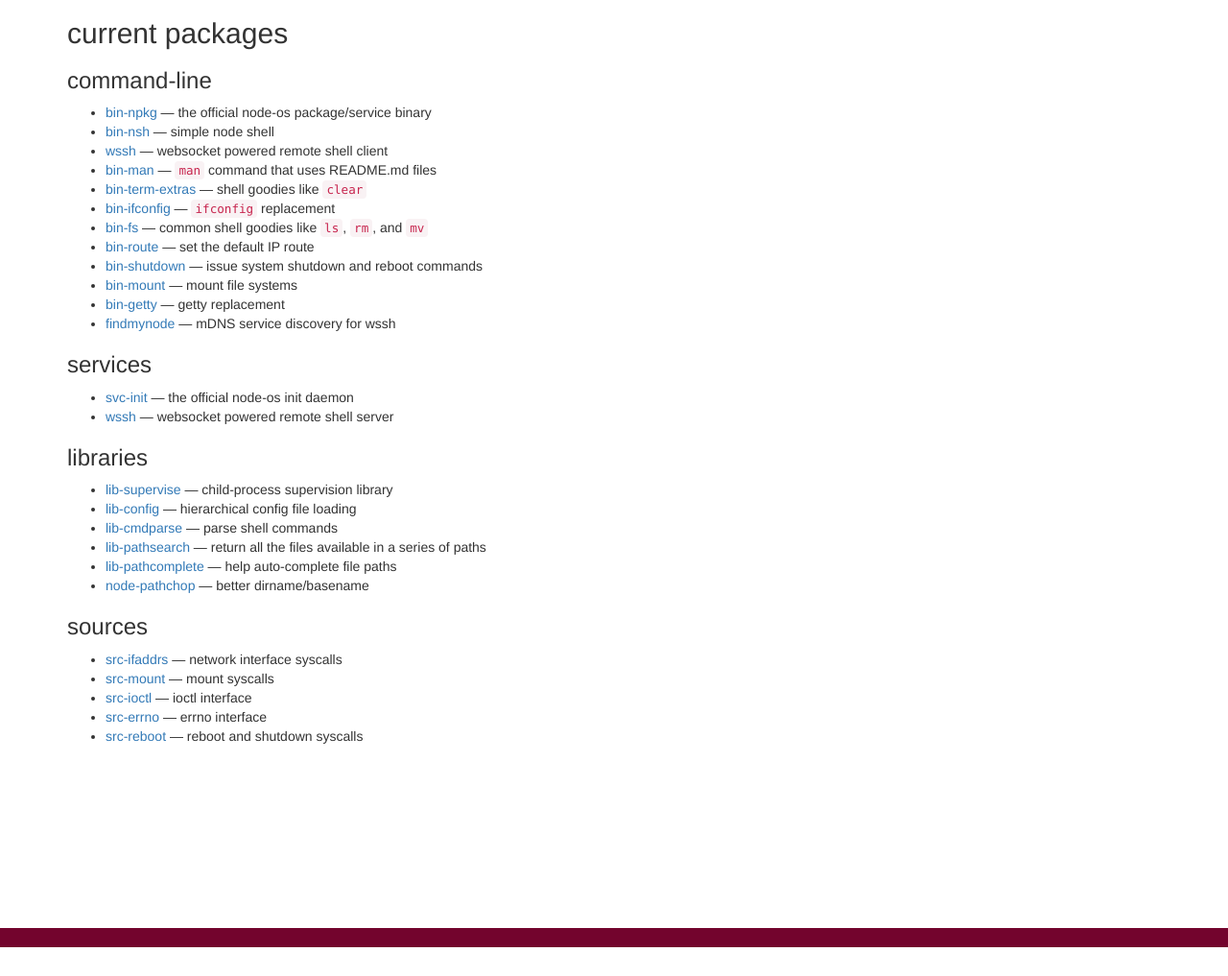
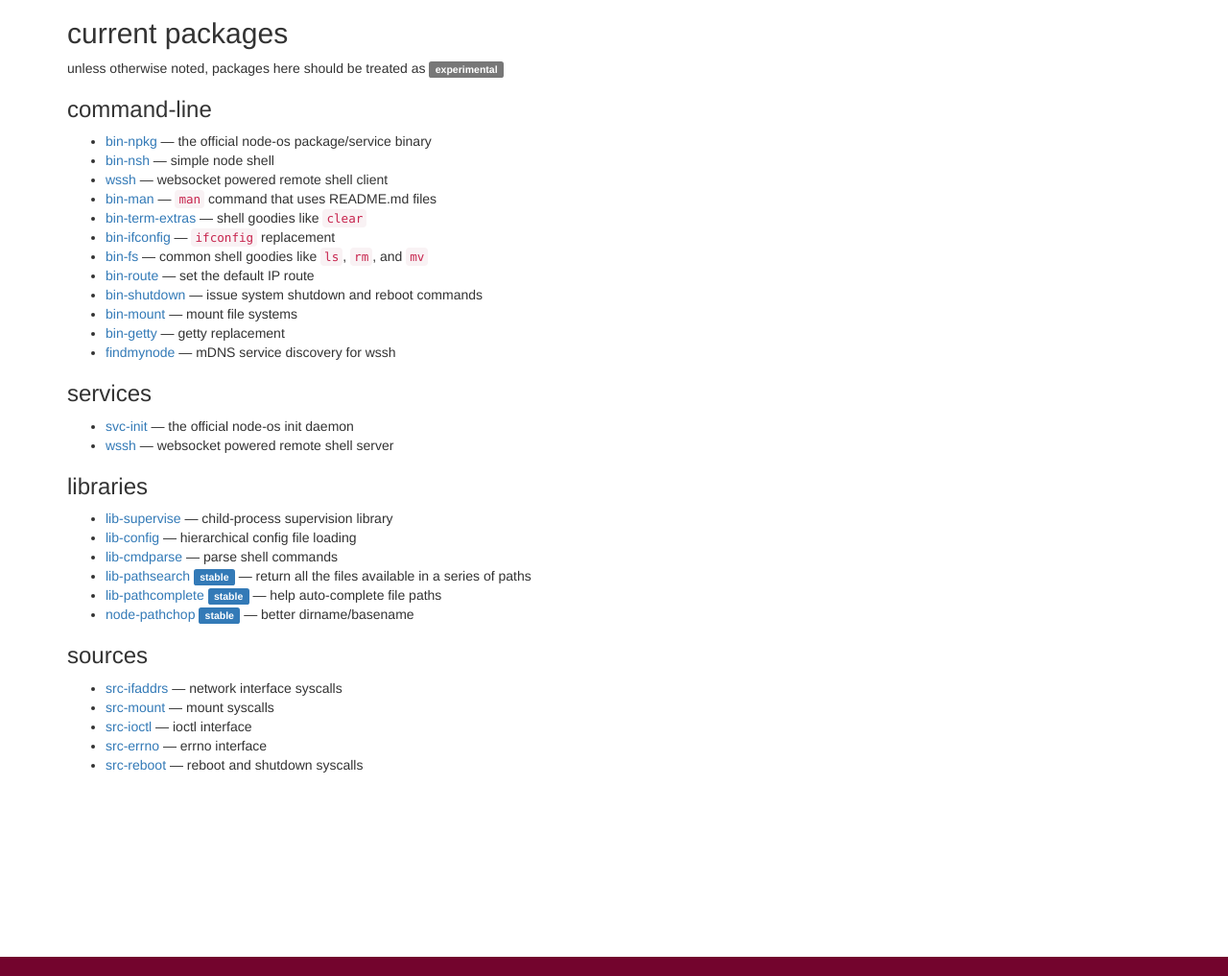
Before and after one commit to LoicMahieu/npkg.github.io, a Jekyll site: the page built from index.md, in a window 1280 px wide. Shown: the part 217-1234 px from the top of the page at 96% size. Built offline with Jekyll 4.4.1, drawn with Linux system fonts in a browser that asks for light colours; nearby versions of some CDN libraries; Markdown is read by kramdown in place of the engine named in the settings; before the commit the page ends 1204 px from its top, so only the background shows below that.

Commit message:
add stability

```diff
--- a/index.md
+++ b/index.md
@@ -6,6 +6,8 @@ title: npkg - packages for node-os, powered by npm
 > npm packages designed for [node-os](http://node-os.com/)
 
 ## current packages
+
+unless otherwise noted, packages here should be treated as <span class="label label-default">experimental</span>
 
 ### command-line
 
@@ -32,9 +34,9 @@ title: npkg - packages for node-os, powered by npm
 - [lib-supervise](https://github.com/jacobgroundwater/node-lib-supervise) &mdash; child-process supervision library
 - [lib-config](https://github.com/jacobgroundwater/node-lib-config) &mdash; hierarchical config file loading
 - [lib-cmdparse](https://github.com/jacobgroundwater/node-lib-cmdparse) &mdash; parse shell commands
-- [lib-pathsearch](https://github.com/jacobgroundwater/node-lib-pathsearch) &mdash; return all the files available in a series of paths
-- [lib-pathcomplete](https://github.com/jacobgroundwater/node-lib-pathcomplete) &mdash; help auto-complete file paths
-- [node-pathchop](https://github.com/jacobgroundwater/node-pathchop) &mdash; better dirname/basename
+- [lib-pathsearch](https://github.com/jacobgroundwater/node-lib-pathsearch) <span class="label label-primary">stable</span> &mdash; return all the files available in a series of paths
+- [lib-pathcomplete](https://github.com/jacobgroundwater/node-lib-pathcomplete) <span class="label label-primary">stable</span> &mdash; help auto-complete file paths
+- [node-pathchop](https://github.com/jacobgroundwater/node-pathchop) <span class="label label-primary">stable</span> &mdash; better dirname/basename
 
 ### sources
 
```
